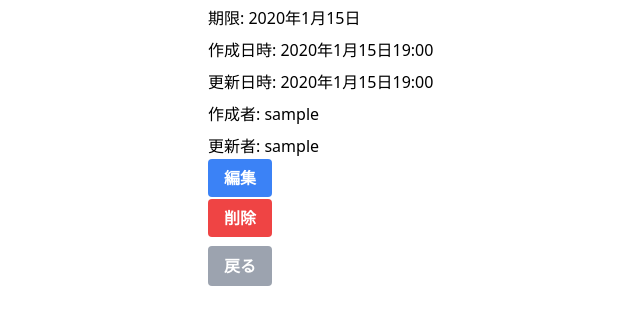
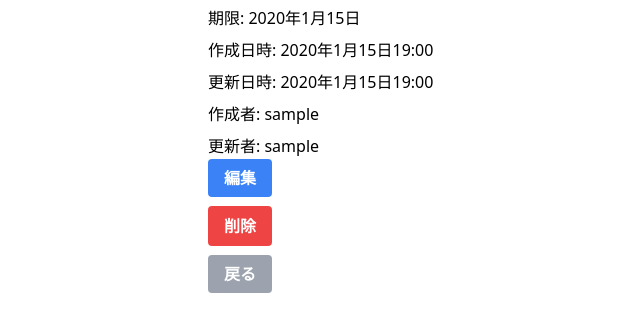
Before and after one commit to nibuno/djangoTaskApp, a Django app: page /task/detail/1 in a window 1280 px wide. Shown: the part 210-542 px from the top of the page, without its empty margins (0-640 px from the left). Run offline with Django 4.2, Linux system fonts and the light colour scheme; a user stored in the database is signed in; tables that the repository leaves empty hold one stand-in row (values such as "Sample post"); some libraries are stand-ins or nearby versions.

Commit message:
詳細画面のボタンの間隔を修正

```diff
--- a/mysite/tasks/templates/task/task_detail.html
+++ b/mysite/tasks/templates/task/task_detail.html
@@ -18,15 +18,19 @@
         <li class="mb-4">
             <a class="bg-blue-500 hover:bg-blue-700 text-white font-bold py-2 px-4 rounded focus:outline-none focus:shadow-outline" href="{% url 'task_edit' task.id %}">編集</a>
         </li>
+        {# FIXME: 削除ボタンだけ若干サイズが異なるので修正 #}
         <li class="mb-4">
-            <form action="{% url 'task_delete' task.id %}" method="post" style="display: inline;" class="px-4 py-2 bg-red-500 text-white font-bold rounded hover:bg-red-700 transition duration-300 ease-in-out">
+            <form action="{% url 'task_delete' task.id %}" method="post">
                 {% csrf_token %}
-                <button type="submit" onclick="return confirm('本当に削除しますか？（この操作は取り消せません）')">削除</button>
+                <button class="bg-red-500 hover:bg-red-700 text-white font-bold py-2 px-4 rounded transition duration-300 ease-in-out" type="submit" onclick="return confirm('本当に削除しますか？（この操作は取り消せません）')">削除</button>
             </form>
         </li>
+        <li class="mb-4">
+            <a class="bg-gray-400 text-white font-bold rounded hover:bg-gray-700 transition duration-300 ease-in-out py-2 px-4" href="{% url 'task_list' %}">
+                戻る
+            </a>
+        </li>
     </ul>
-    <a class="inline-block bg-gray-400 text-white font-bold rounded hover:bg-gray-700 transition duration-300 ease-in-out py-2 px-4" href="{% url 'task_list' %}">
-        戻る
-    </a>
+
 </div>
 {% endblock %}
```
